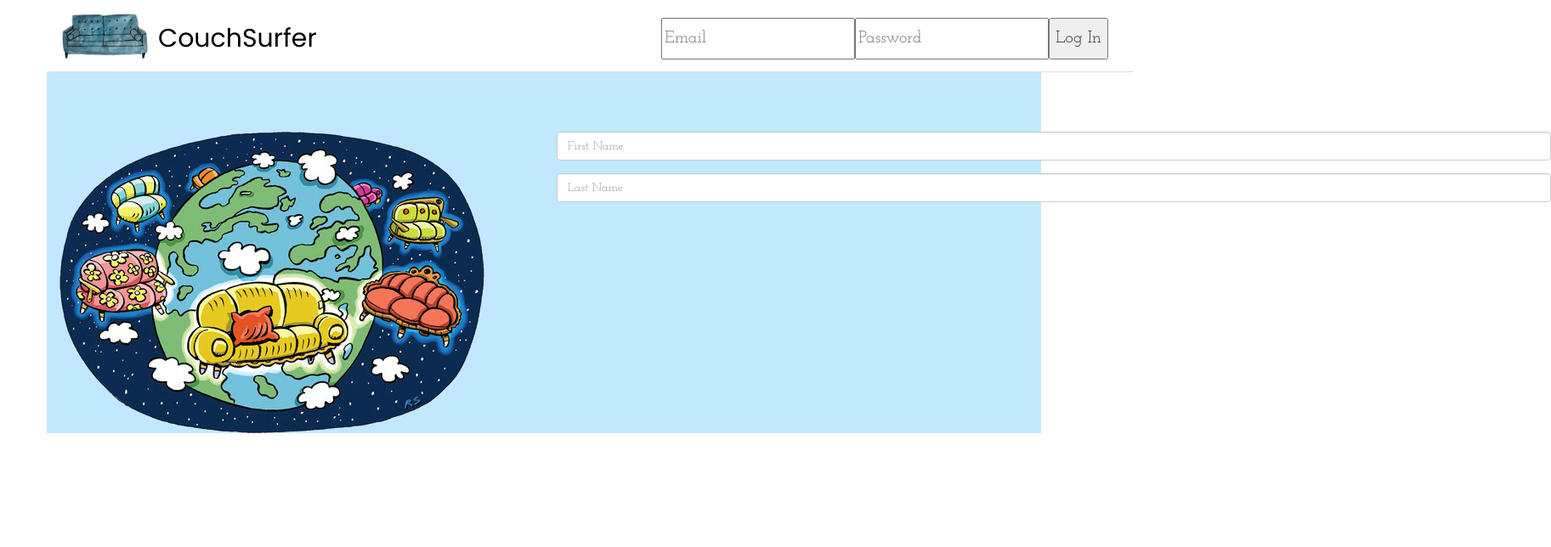
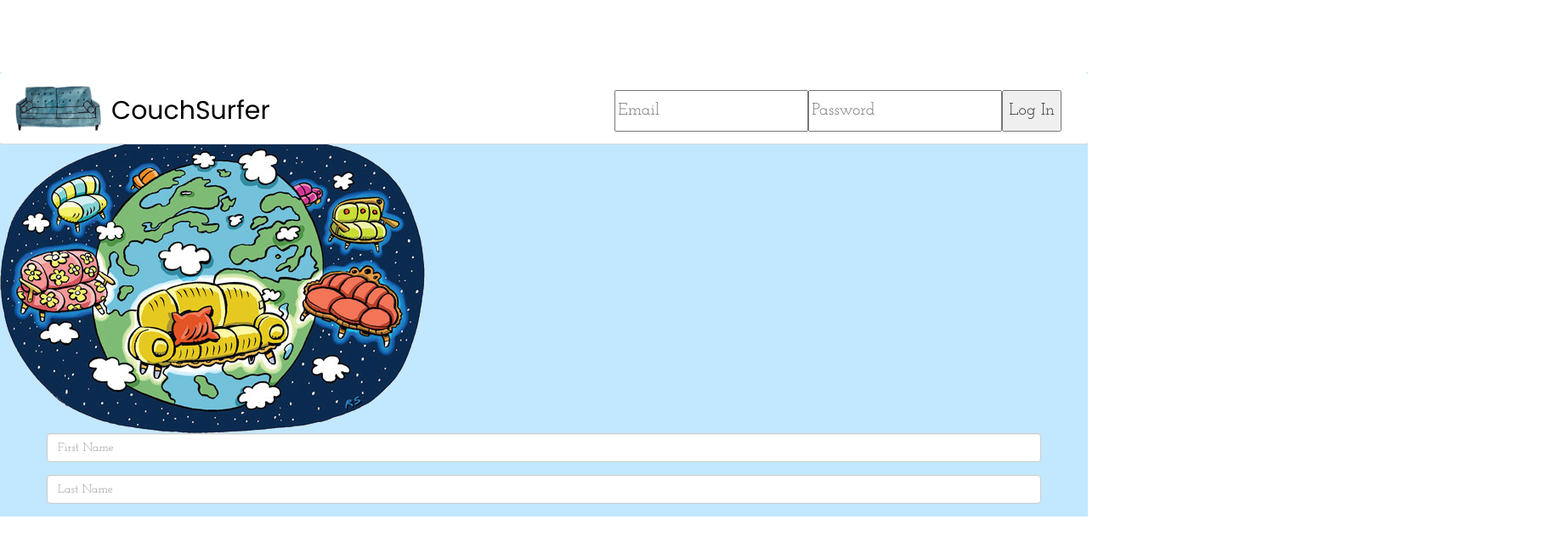
Before and after one commit to aback223/couchsurfer, a React (Create React App) app: page / in a window 1280 px wide. Shown: the top 644 px of the page at 85% size, 1825 px wide, since content can reach past the window. Built offline with nearby package versions, Linux system fonts and the light colour scheme; a web font is replaced by a local one.

Commit message:
remove Row, Col, Grid import from Homepage

```diff
--- a/src/components/Homepage.js
+++ b/src/components/Homepage.js
@@ -2,30 +2,21 @@ import React, { Component } from 'react';
 import couchworld from '../couchworld.png';
 import HomeNav from './HomeNav';
 import SignupForm from './SignupForm';
-import { Row, Col, Grid } from 'react-bootstrap';
 
 class Homepage extends Component {
   render() {
     return(
-      <Grid>
-        <Row>
+      <div className="homeGrid">
         <HomeNav />
-        </Row>
-        <Row className="homeContent">
-          <div className="addPadding">
-            <Col sm={6}>
+        <div className="addPadding homeContent">
           <div className="homeImage">
             <img src={couchworld} alt="couchworld"/>
           </div>
-            </Col>
-            <Col sm={6}>
           <div className="homeSignup">
             <SignupForm />
           </div>
-            </Col>
         </div>
-        </Row>
-      </Grid>
+      </div>
     )
   }
 }
```
Lines whose indentation alone changed are shown as unchanged.
